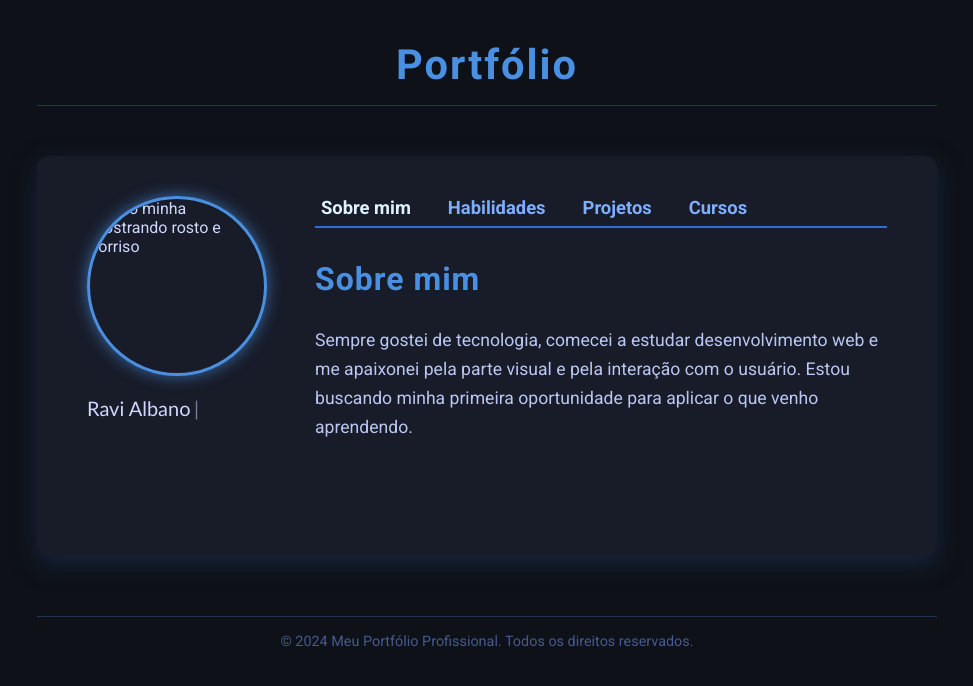
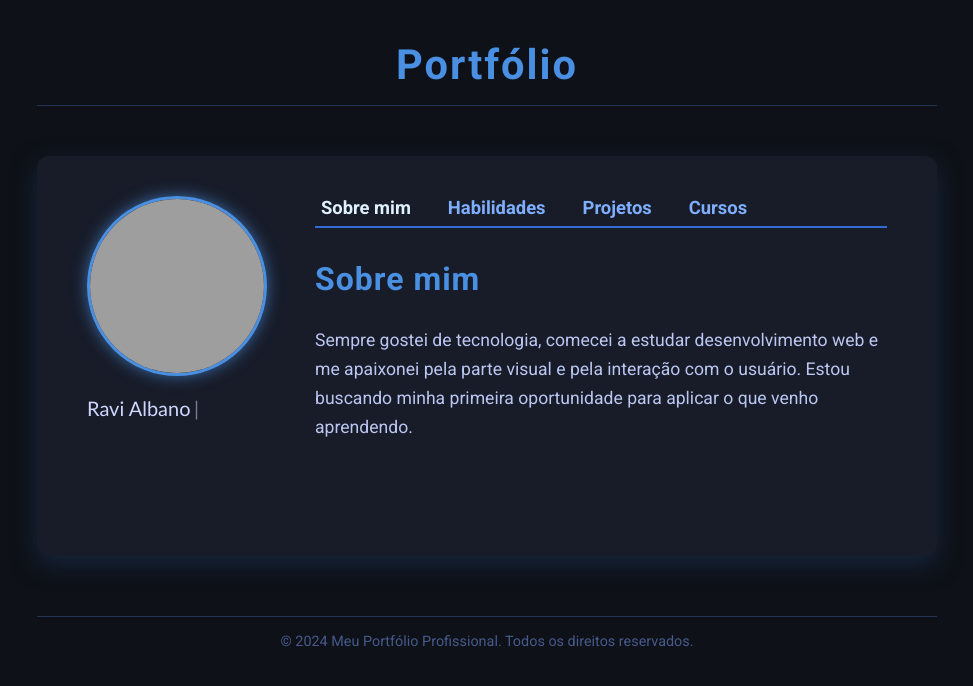
Before and after one commit to Ravialbano/portifolio-simples, a plain HTML site: page index.html in a window 1280 px wide. Shown: the whole page, without its empty margins (153-1126 px from the left). Drawn offline with Linux system fonts and the light colour scheme; the site is published under a folder, as on GitHub Pages, so addresses that start at the root find nothing.

Commit message:
Update index.html

```diff
--- a/index.html
+++ b/index.html
@@ -300,7 +300,7 @@
   <main class="container" role="main">
     <section class="photo-section" aria-label="Foto pessoal">
 
-      <img src="/img/IMG_20250422_113848.jpg" alt="Foto minha mostrando rosto e sorriso" tabindex="0" />
+      <img src="IMG_20250422_113848.jpg" alt="Foto minha mostrando rosto e sorriso" tabindex="0" />
            <p id="namewriter">Ravi Albano</p>
     </section>
 
```
